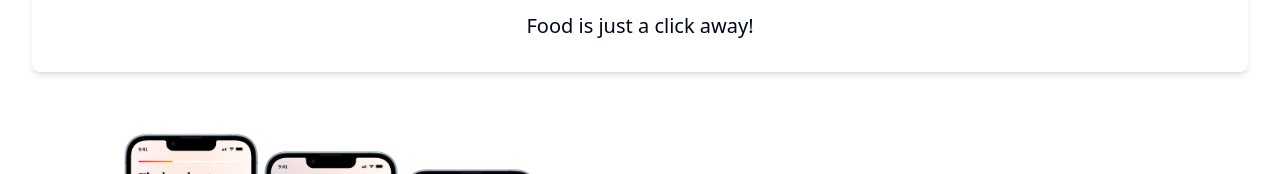
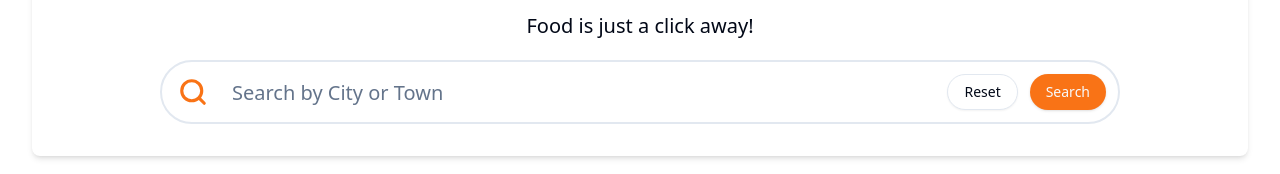
Before and after one commit to adina-hub/mern-food-ordering-app, a React (Vite) app in the folder frontend/: page / in a window 1280 px wide. Shown: the part 750-924 px from the top of the page. Built offline with nearby package versions, Linux system fonts and the light colour scheme.

Commit message:
SearchBar component

```diff
--- a/frontend/src/AppRoutes.tsx
+++ b/frontend/src/AppRoutes.tsx
@@ -5,6 +5,7 @@
 import UserProfilePage from "./pages/UserProfilePage";
 import ProtectedRoute from "./auth/ProtectedRoute";
 import ManageRestaurantPage from "./pages/ManageRestaurantPage";
+import SearchPage from "./pages/SearchPage";
 
 const AppRoutes = () => {
   return (
@@ -18,6 +19,15 @@
         }
       />
       <Route path="/auth-callback" element={<AuthCallbackPage />} />
+
+      <Route
+        path="/search/:city"
+        element={
+          <Layout showHero={false}>
+            <SearchPage />
+          </Layout>
+        }
+      />
 
       <Route element={<ProtectedRoute />}>
         <Route
--- /dev/null
+++ b/frontend/src/components/SearchBar.tsx
@@ -0,0 +1,92 @@
+import { zodResolver } from "@hookform/resolvers/zod";
+import { useForm } from "react-hook-form";
+import { z } from "zod";
+import { Form, FormControl, FormField, FormItem } from "./ui/form";
+import { Search } from "lucide-react";
+import { Input } from "./ui/input";
+import { Button } from "./ui/button";
+import { useEffect } from "react";
+
+const formSchema = z.object({
+  searchQuery: z.string({
+    required_error: "Restaurant name is required",
+  }),
+});
+
+export type SearchForm = z.infer<typeof formSchema>;
+
+type Props = {
+  onSubmit: (formData: SearchForm) => void;
+  placeHolder: string;
+  onReset?: () => void;
+  searchQuery?: string;
+};
+
+const SearchBar = ({ onSubmit, onReset, placeHolder, searchQuery }: Props) => {
+  const form = useForm<SearchForm>({
+    resolver: zodResolver(formSchema),
+    defaultValues: {
+      searchQuery,
+    },
+  });
+
+  useEffect(() => {
+    form.reset({ searchQuery });
+  }, [form, searchQuery]);
+
+  const handleReset = () => {
+    form.reset({
+      searchQuery: "",
+    });
+
+    if (onReset) {
+      onReset();
+    }
+  };
+
+  return (
+    <Form {...form}>
+      <form
+        onSubmit={form.handleSubmit(onSubmit)}
+        className={`flex items-center gap-3 justify-between flex-row border-2 rounded-full p-3 ${
+          form.formState.errors.searchQuery && "border-red-500"
+        }`}
+      >
+        <Search
+          strokeWidth={2.5}
+          size={30}
+          className="ml-1 text-orange-500 hidden md:block"
+        />
+        <FormField
+          control={form.control}
+          name="searchQuery"
+          render={({ field }) => (
+            <FormItem className="flex-1">
+              <FormControl>
+                <Input
+                  {...field}
+                  className="border-none shadow-none text-xl focus-visible:ring-0"
+                  placeholder={placeHolder}
+                />
+              </FormControl>
+            </FormItem>
+          )}
+        />
+
+        <Button
+          onClick={handleReset}
+          type="button"
+          variant="outline"
+          className="rounded-full"
+        >
+          Reset
+        </Button>
+        <Button type="submit" className="rounded-full bg-orange-500">
+          Search
+        </Button>
+      </form>
+    </Form>
+  );
+};
+
+export default SearchBar;
--- a/frontend/src/pages/HomePage.tsx
+++ b/frontend/src/pages/HomePage.tsx
@@ -1,7 +1,17 @@
 import landingImage from "../assets/landing.png";
 import appDownloadImage from "../assets/appDownload.png";
+import SearchBar, { SearchForm } from "@/components/SearchBar";
+import { useNavigate } from "react-router-dom";
 
 const HomePage = () => {
+  const navigate = useNavigate();
+
+  const handleSearchSubmit = (searchFormValues: SearchForm) => {
+    navigate({
+      pathname: `/search/${searchFormValues.searchQuery}`,
+    });
+  };
+
   return (
     <div className="flex flex-col gap-12">
       <div className="md:px-32 bg-white rounded-lg shadow-md py-8 flex flex-col gap-5 text-center -mt-16">
@@ -9,6 +19,10 @@
           Tuck into a takeaway today
         </h1>
         <span className="text-xl">Food is just a click away!</span>
+        <SearchBar
+          placeHolder="Search by City or Town"
+          onSubmit={handleSearchSubmit}
+        />
       </div>
       <div className="grid md:grid-cols-2 gap-5">
         <img src={landingImage} />
--- /dev/null
+++ b/frontend/src/pages/SearchPage.tsx
@@ -0,0 +1,9 @@
+import { useParams } from "react-router-dom";
+
+const SearchPage = () => {
+  const { city } = useParams();
+
+  return <span>User searched for {city}</span>;
+};
+
+export default SearchPage;
```
